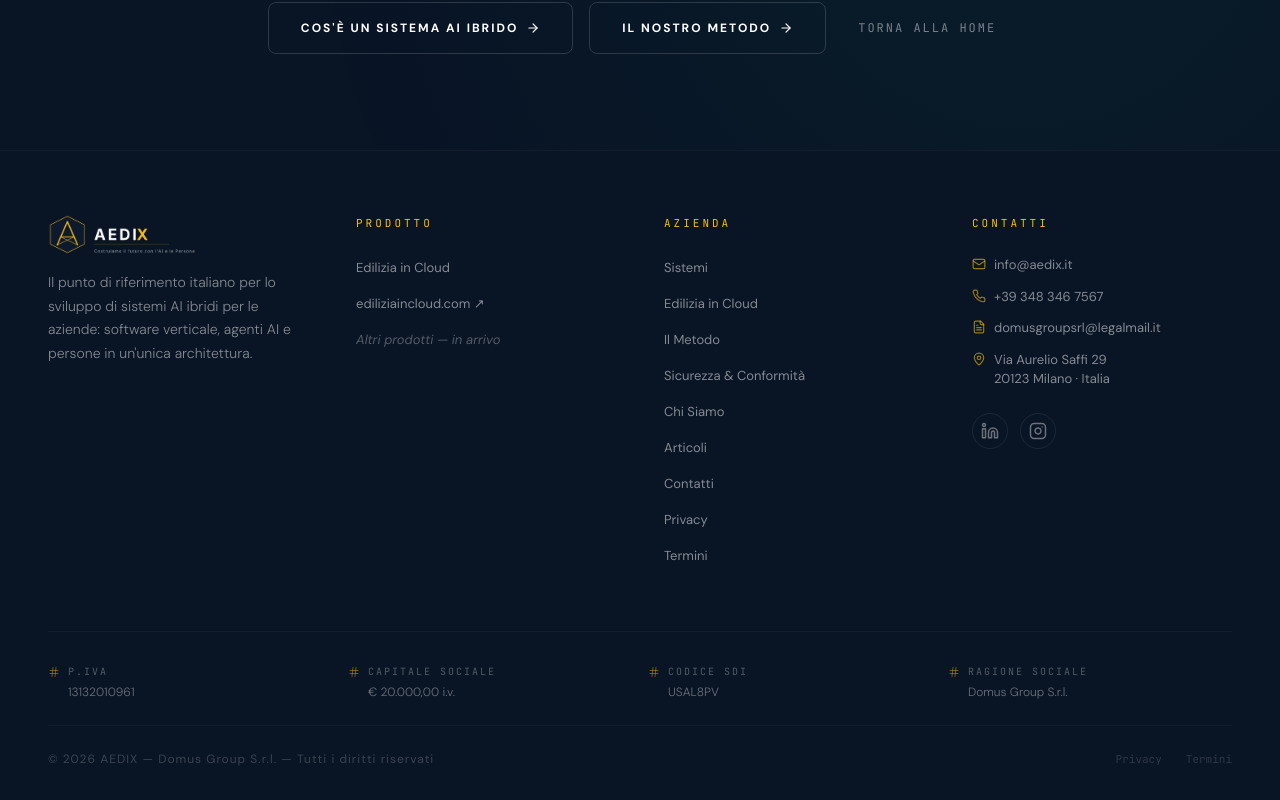
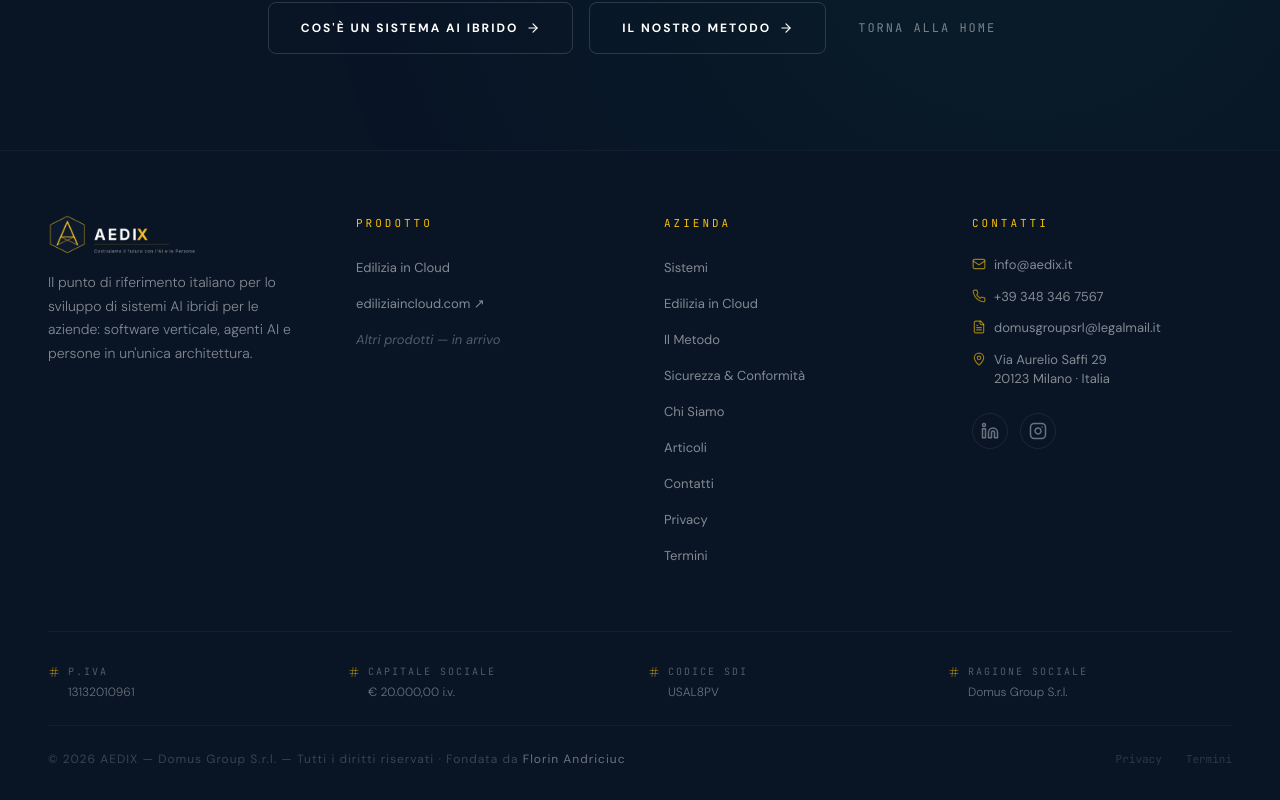
Before and after one commit to Ediliziaio/aedix, a React (Vite) app: page /grazie in a window 1280 px wide. Shown: the part 981-1781 px from the top of the page. Built offline with nearby package versions, Linux system fonts and the light colour scheme; the HTML template or start-up script is replaced by a standard one.

Commit message:
Footer: link all'entità fondatore (florinandriciuc.com)
Anchor branded costante "Florin Andriciuc" nel footer: entra nell'HTML SSR
prerenderizzato e consolida la persona come entità unica del gruppo.

Co-Authored-By: Claude Opus 4.8 <noreply@anthropic.com>

```diff
--- a/src/components/Footer.tsx
+++ b/src/components/Footer.tsx
@@ -143,7 +143,16 @@ const Footer = () => (
 
       <div className="border-t border-[rgba(255,255,255,0.04)] pt-6 flex flex-col md:flex-row items-center justify-between gap-4">
         <span className="text-[12px] text-[rgba(255,255,255,0.2)] tracking-[1px]">
-          © 2026 AEDIX — Domus Group S.r.l. — Tutti i diritti riservati
+          © 2026 AEDIX — Domus Group S.r.l. — Tutti i diritti riservati · Fondata da{" "}
+          {/* Anchor branded costante verso l'entità fondatore: consolida la persona
+              come entità unica del gruppo agli occhi di Google e degli LLM. */}
+          <a
+            href="https://www.florinandriciuc.com/chi-sono"
+            rel="author"
+            className="text-[rgba(255,255,255,0.4)] hover:text-white transition-colors"
+          >
+            Florin Andriciuc
+          </a>
         </span>
         <div className="flex gap-6">
           <Link to="/privacy" className="text-[11px] text-[rgba(255,255,255,0.15)] font-mono hover:text-[rgba(255,255,255,0.4)] transition-colors">Privacy</Link>
```
